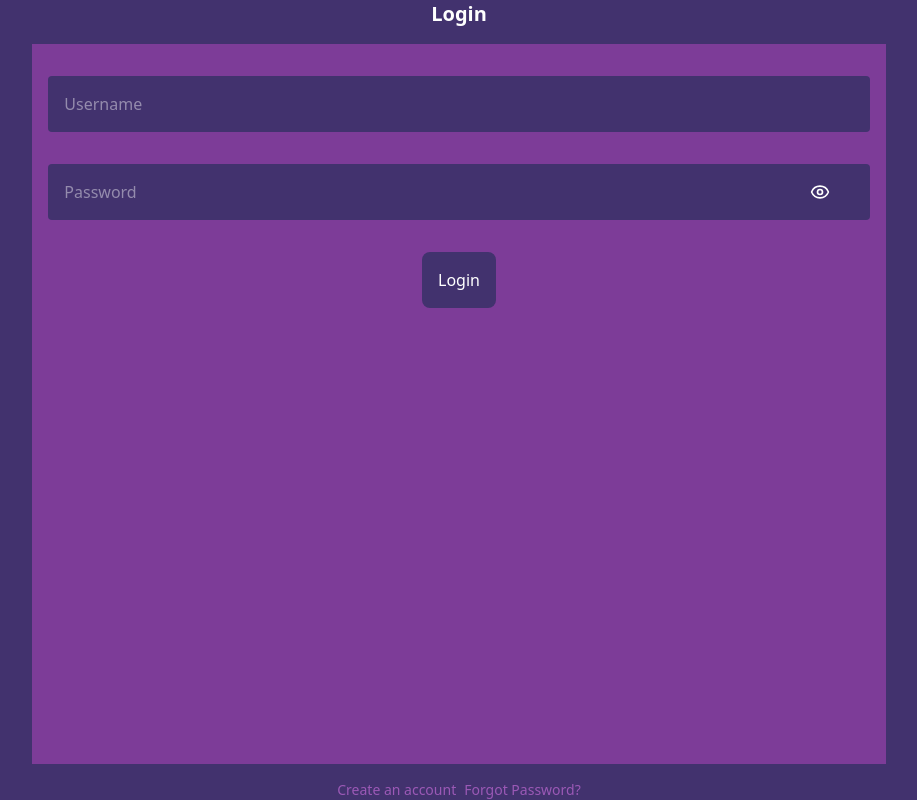
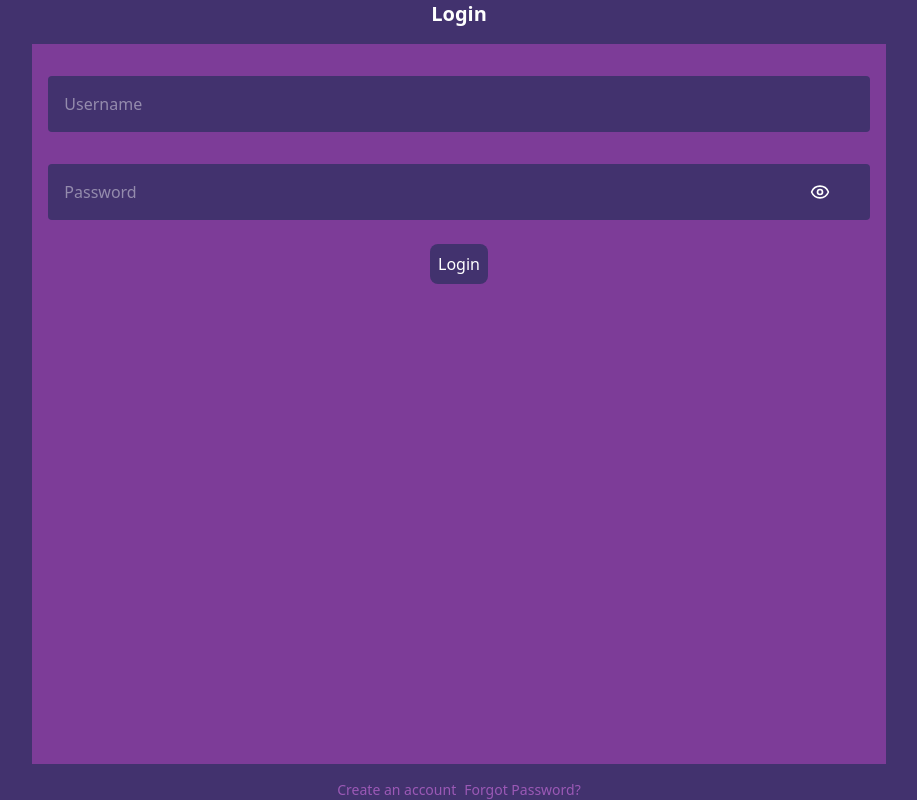
Before and after one commit to Batiste32/mapper, a React (Vite) app in the folder frontend/: page / in a window 1280 px wide. Shown: the whole page, without its empty margins (181-1098 px from the left). Built offline with nearby package versions, Linux system fonts and the light colour scheme.

Commit message:
Improved buttons UI

```diff
--- a/frontend/src/components/LoadingButton.tsx
+++ b/frontend/src/components/LoadingButton.tsx
@@ -11,7 +11,7 @@ export default function LoadingButton({ text, loadingParameter, onClick }: Loadi
     <button
       onClick={onClick}
       disabled={loadingParameter}
-      className="relative flex items-center justify-center m-4 p-4 rounded-lg bg-midnight text-white hover:bg-lavender disabled:opacity-50 disabled:cursor-wait"
+      className="relative flex items-center justify-center m-2 p-2 rounded-lg bg-midnight text-white hover:bg-lavender disabled:opacity-50 disabled:cursor-wait"
     >
       {loadingParameter ? (
         <svg
```
